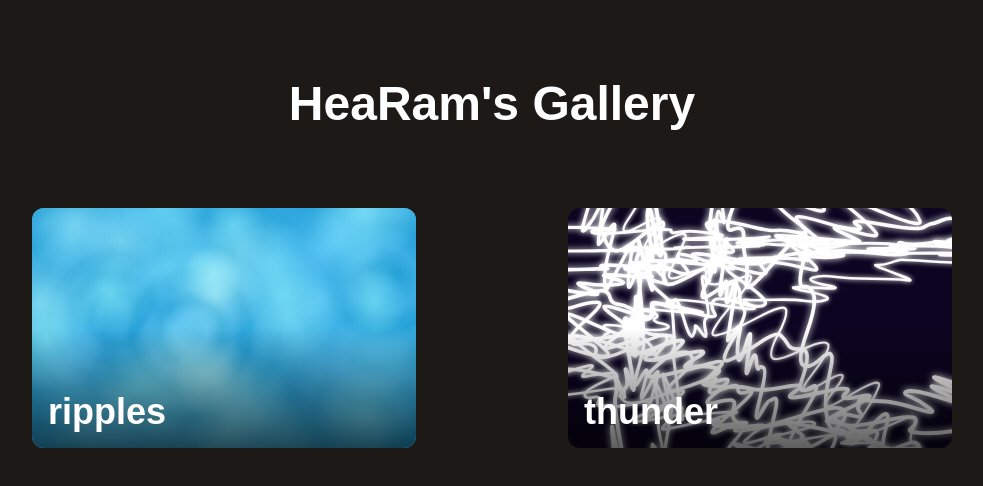
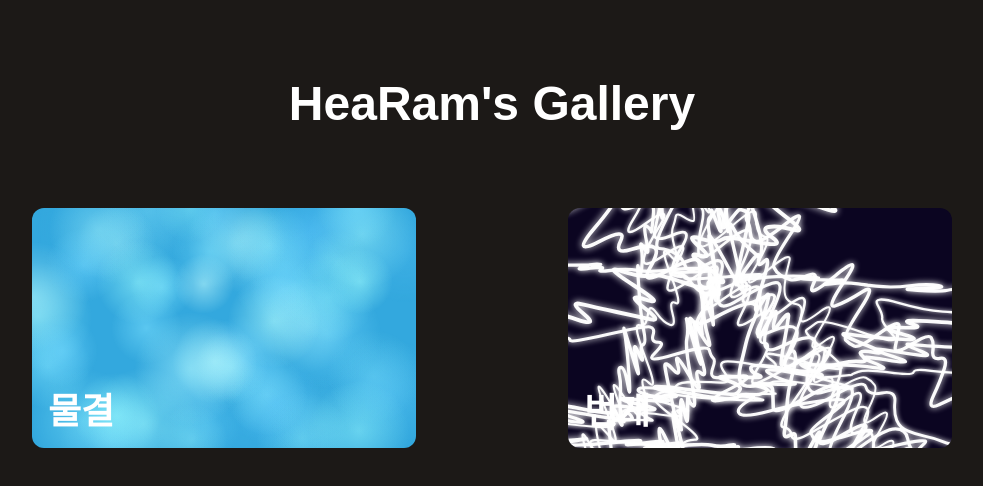
Before and after one commit to hetarho/gallery, a Next.js app: page / in a window 1280 px wide. Shown: the top 486 px of the page, without its empty margins (148-1131 px from the left). Built offline with nearby package versions, Linux system fonts and the light colour scheme; a web font is replaced by a local one.

Commit message:
[ADD] intercative 초기 작업

```diff
--- a/app/components/canvas/Canvas.tsx
+++ b/app/components/canvas/Canvas.tsx
@@ -12,16 +12,24 @@ import {
   useState,
 } from 'react';
 
-type CanvasProps = DetailedHTMLProps<
-  CanvasHTMLAttributes<HTMLCanvasElement>,
-  HTMLCanvasElement
+type CanvasProps = Omit<
+  DetailedHTMLProps<CanvasHTMLAttributes<HTMLCanvasElement>, HTMLCanvasElement>,
+  'onClick'
 > & {
   reSizeCallback?: (width: number, height: number) => void;
+  onClick?: ({ width, height, x, y }: CanvasOnClickProps) => void;
+};
+
+export type CanvasOnClickProps = {
+  width: number;
+  height: number;
+  x: number;
+  y: number;
 };
 
 const Canvas = forwardRef(
   (
-    { reSizeCallback, className, ...props }: CanvasProps,
+    { reSizeCallback, className, onClick, ...props }: CanvasProps,
     canvasRef: Ref<HTMLCanvasElement> | undefined,
   ) => {
     const divRef: RefObject<HTMLDivElement> = useRef<HTMLDivElement>(null);
@@ -51,10 +59,34 @@ const Canvas = forwardRef(
       setWidth(divRef.current?.offsetWidth ?? 0);
       setHeight(divRef.current?.offsetHeight ?? 0);
     }
+
+    const handleCanvasClick = (event: React.MouseEvent<HTMLCanvasElement>) => {
+      if (canvasRef) {
+        const canvas = (canvasRef as RefObject<HTMLCanvasElement>).current;
+        if (!canvas) return;
+
+        const rect = canvas.getBoundingClientRect();
+        const x = event.clientX - rect.left;
+        const y = event.clientY - rect.top;
+
+        if (onClick) {
+          onClick({
+            width,
+            height,
+            x,
+            y,
+          });
+        }
+
+        console.log(`Mouse coordinates: (${x}, ${y})`);
+      }
+    };
+
     return (
       <div className="h-full w-full" ref={divRef}>
         <canvas
           {...props}
+          onClick={handleCanvasClick}
           ref={canvasRef}
           className={clsx('h-full w-full', className)}
         ></canvas>
--- a/app/components/canvas/Ripple/RippleCanvs.tsx
+++ b/app/components/canvas/Ripple/RippleCanvs.tsx
@@ -1,12 +1,22 @@
 'use client';
 import chroma from 'chroma-js';
 import { useRef, useState } from 'react';
-import Canvas from '../Canvas';
+import Canvas, { CanvasOnClickProps } from '../Canvas';
 import { Ripple } from './Ripple';
 
-export function RippleCanvas() {
+type RippleCanvasProp = {
+  rippleList: Ripple[];
+  color: string;
+  interactive?: boolean;
+};
+
+export function RippleCanvas({
+  color,
+  rippleList,
+  interactive = false,
+}: RippleCanvasProp) {
   const canvasRef = useRef<HTMLCanvasElement>(null);
-  const [color] = useState('#33a8de');
+  const [innerRippleList, setInnerRippleList] = useState<Ripple[]>([]);
 
   function resizeFunction(width: number, height: number) {
     const canvas = canvasRef.current;
@@ -19,19 +29,17 @@ export function RippleCanvas() {
 
     let requestAnimationId: number;
 
-    const lightColor = chroma(color).brighten(0.2).hex();
-    const darkColor = chroma(color).darken(0.2).hex();
-
-    const ripplesList = Array.from({ length: Math.round(width / 10) }).map(
-      () => {
+    setInnerRippleList(
+      interactive
+        ? Array.from({ length: Math.round(width / 10) }).map(() => {
             return new Ripple({
               colors: [
                 {
-              color: lightColor,
+                  color: chroma(color).brighten(0.2).hex(),
                   stop: 0.33,
                 },
                 {
-              color: darkColor,
+                  color: chroma(color).darken(0.2).hex(),
                   stop: 0.67,
                 },
               ],
@@ -45,7 +53,8 @@ export function RippleCanvas() {
               x: Math.random() * width,
               y: Math.random() * height,
             });
-      },
+          })
+        : rippleList,
     );
 
     const brightCircleList = Array.from(Array(Math.round(width / 7))).map(
@@ -58,7 +67,7 @@ export function RippleCanvas() {
       // Canvas 초기화
       ctx.clearRect(0, 0, canvas.width, canvas.height);
 
-      ripplesList.forEach((ripples) => ripples.draw(ctx));
+      innerRippleList.forEach((ripples) => ripples.draw(ctx));
       brightCircleList.forEach((brightCircle) => brightCircle.draw(ctx));
 
       requestAnimationId = window.requestAnimationFrame(onAnimation);
@@ -72,8 +81,36 @@ export function RippleCanvas() {
     };
   }
 
+  function onClick({ x, y, width, height }: CanvasOnClickProps) {
+    setInnerRippleList((prev) => [
+      ...prev,
+      new Ripple({
+        colors: [
+          {
+            color: chroma(color).brighten(0.2).hex(),
+            stop: 0.33,
+          },
+          {
+            color: chroma(color).darken(0.2).hex(),
+            stop: 0.67,
+          },
+        ],
+        startDelay: Math.random() * 150,
+        bgColor: color,
+        frequency: Math.random() * 20 + 15,
+        rippleNum: Math.random() * 10 + 2,
+        delay: Math.random() * 100 + 10,
+        height,
+        width,
+        x,
+        y,
+      }),
+    ]);
+  }
+
   return (
     <Canvas
+      onClick={onClick}
       ref={canvasRef}
       reSizeCallback={resizeFunction}
       style={{ background: color }}
--- a/app/page.tsx
+++ b/app/page.tsx
@@ -2,43 +2,45 @@ import { RippleCanvas } from './components/canvas/Ripple/RippleCanvs';
 import ThunderCanvas from './components/canvas/Thunder/ThunderCanvas';
 
 export default function Home() {
-  const artWorks: ArtWork[] = [
-    { title: 'ripples', Component: RippleCanvas },
-    { title: 'thunder', Component: ThunderCanvas },
-  ];
-
   return (
     <main>
       <header className="select-none py-20 text-center text-5xl font-extrabold text-white">
         HeaRam&apos;s Gallery
       </header>
       <section className="flex justify-center">
-        <div className="grid w-[80vw] grid-cols-auto-fill-96 justify-items-center gap-12">
-          {artWorks.map(({ Component, title }, i) => (
-            <div
-              key={i}
-              className="relative h-60 w-96 overflow-hidden rounded-xl"
-            >
-              <Component />
-              <div
-                className="absolute top-0 h-full w-full"
-                style={{
-                  background:
-                    'linear-gradient(0deg, #000000A0, transparent,transparent)',
-                }}
-              ></div>
-              <div className="absolute bottom-4 left-4 select-none text-4xl font-bold text-white">
-                {title}
-              </div>
-            </div>
-          ))}
+        <div className="grid w-full grid-cols-auto-fill-96 justify-items-center gap-12 sm:w-[80vw]">
+          <ArtFrame title="물결">
+            <RippleCanvas color="#33a8de" rippleList={[]}></RippleCanvas>
+          </ArtFrame>
+          <ArtFrame title="번개">
+            <ThunderCanvas></ThunderCanvas>
+          </ArtFrame>
         </div>
       </section>
     </main>
   );
 }
 
-interface ArtWork {
-  Component: () => JSX.Element;
+function ArtFrame({
+  children,
+  title,
+}: {
+  children: React.ReactNode;
   title: string;
+}) {
+  return (
+    <div className="relative h-60 w-full overflow-hidden rounded-xl sm:w-96">
+      {children}
+      {/* <div
+        className="absolute top-0 h-full w-full"
+        style={{
+          background:
+            'linear-gradient(0deg, #000000A0, transparent,transparent)',
+        }}
+      ></div> */}
+      <div className="absolute bottom-4 left-4 select-none text-4xl font-bold text-white">
+        {title}
+      </div>
+    </div>
+  );
 }
```
Lines whose indentation alone changed are shown as unchanged.
